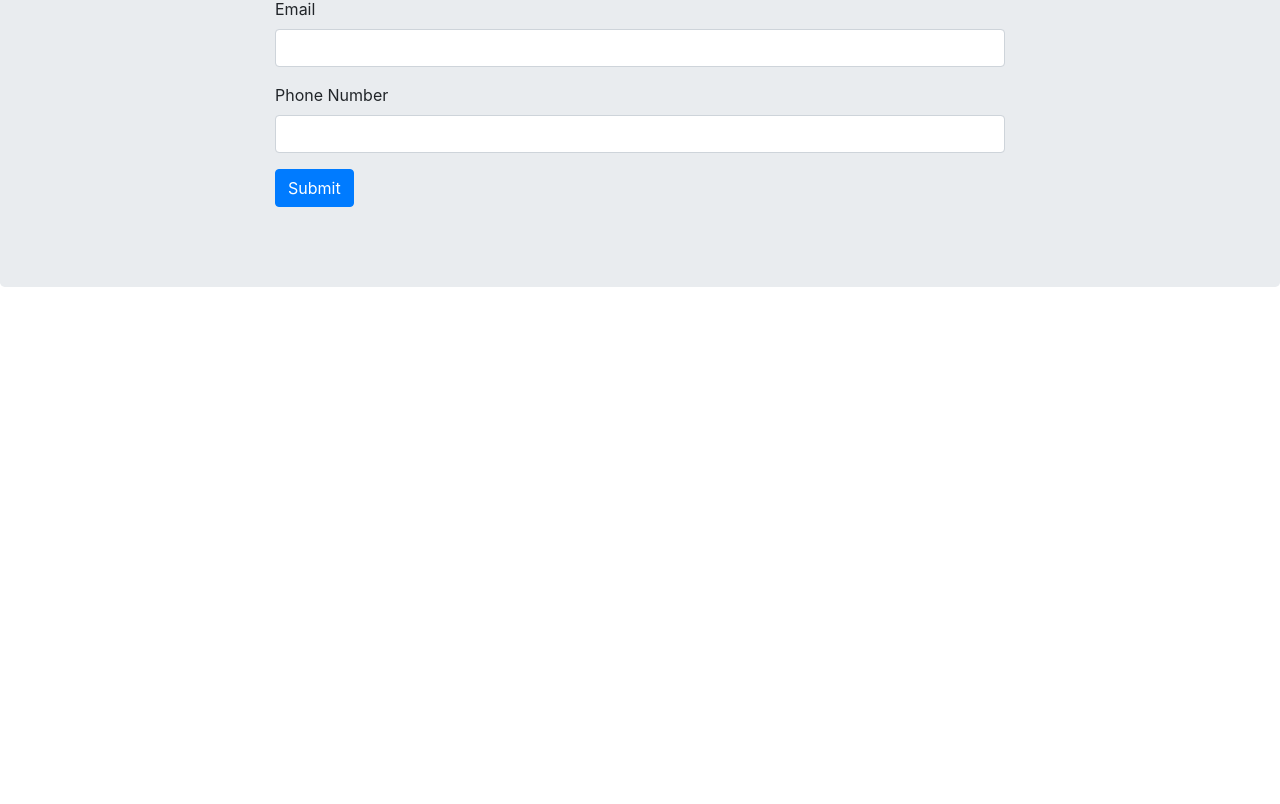
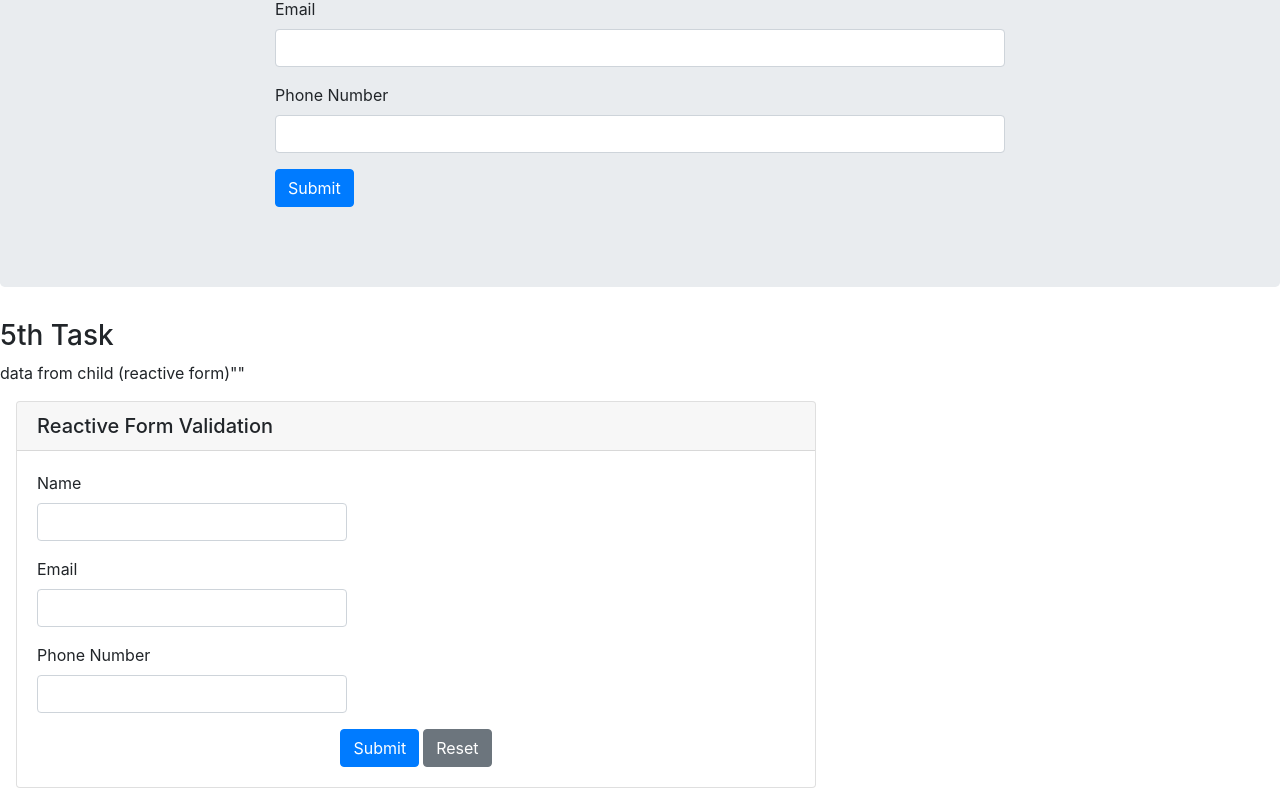
Before and after one commit to MukeshMkt/angularFirstProject, an Angular app: page / in a window 1280 px wide. Shown: the part 740-1544 px from the top of the page. Before the commit the page ends 1059 px from the top, so only its background shows below. Built offline with nearby package versions, Linux system fonts and the light colour scheme.

Commit message:
reactive form

```diff
--- a/src/app/app.component.html
+++ b/src/app/app.component.html
@@ -17,3 +17,8 @@
 <app-radio></app-radio>
 <h2>4th Task (Template Driven Form)</h2>
 <app-template-driven-form></app-template-driven-form>
+<h3>5th Task</h3>
+<p>data from child (reactive form){{ reactiveFormData | json }}</p>
+<app-reactive-form
+  (reactiveFormDataFunc)="reactiveFormDataFunc($event)"
+></app-reactive-form>
--- a/src/app/app.component.ts
+++ b/src/app/app.component.ts
@@ -7,6 +7,7 @@ import { Component } from '@angular/core';
 })
 export class AppComponent {
   title = 'Mukesh Kr Thakur';
+  reactiveFormData: any = '';
   data!: number;
   data1!: number;
   data2!: number;
@@ -14,4 +15,7 @@ export class AppComponent {
   updateData(item: number): void {
     this.data = item;
   }
+  reactiveFormDataFunc(reactiveFormData: any): void {
+    this.reactiveFormData = reactiveFormData;
+  }
 }
--- /dev/null
+++ b/src/app/reactive-form/reactive-form.component.html
@@ -0,0 +1,80 @@
+<div class="card m-3" style="width: 50rem">
+  <h5 class="card-header">Reactive Form Validation</h5>
+  <div class="card-body">
+    <form [formGroup]="registerForm" (ngSubmit)="onSubmit()">
+      <div class="form-row">
+        <div class="form-group col-5">
+          <label>Name</label>
+          <input
+            type="text"
+            formControlName="name"
+            class="form-control"
+            [ngClass]="{ 'is-invalid': submitted && registerForm.controls?.['name']?.errors }"
+          />
+          <div
+            *ngIf="submitted && registerForm.controls?.['name']?.errors"
+            class="invalid-feedback"
+          >
+            <div *ngIf="registerForm.controls?.['name']?.errors?.['required']">
+              Name is required!.
+            </div>
+          </div>
+        </div>
+      </div>
+      <div class="form-row">
+        <div class="form-group col-5">
+          <label>Email</label>
+          <input
+            type="text"
+            formControlName="email"
+            class="form-control"
+            [ngClass]="{ 'is-invalid': submitted && registerForm.controls?.['email']?.errors }"
+          />
+          <div
+            *ngIf="submitted && registerForm.controls?.['email']?.errors"
+            class="invalid-feedback"
+          >
+            <div *ngIf="registerForm.controls?.['email']?.errors?.['required']">
+              Email is required!.
+            </div>
+            <div *ngIf="registerForm.controls?.['email']?.errors?.['pattern']">
+              Email must be a valid email address!.
+            </div>
+          </div>
+        </div>
+      </div>
+      <div class="form-row">
+        <div class="form-group col-5">
+          <label>Phone Number</label>
+          <input
+            type="text"
+            formControlName="phoneNo"
+            class="form-control"
+            [ngClass]="{ 'is-invalid': submitted && registerForm.controls?.['phoneNo']?.errors }"
+          />
+          <div
+            *ngIf="submitted && registerForm.controls?.['phoneNo']?.errors"
+            class="invalid-feedback"
+          >
+            <div
+              *ngIf="registerForm.controls?.['phoneNo']?.errors?.['required']"
+            >
+              Phone Numberis required!.
+            </div>
+            <div
+              *ngIf="registerForm.controls?.['phoneNo']?.errors?.['pattern']"
+            >
+              Accept only number!!!!.
+            </div>
+          </div>
+        </div>
+      </div>
+      <div class="text-center">
+        <button class="btn btn-primary mr-1">Submit</button>
+        <button class="btn btn-secondary" type="reset" (click)="onReset()">
+          Reset
+        </button>
+      </div>
+    </form>
+  </div>
+</div>
--- /dev/null
+++ b/src/app/reactive-form/reactive-form.component.ts
@@ -0,0 +1,47 @@
+import { Component, OnInit, EventEmitter, Output } from '@angular/core';
+import { FormBuilder, FormGroup, Validators } from '@angular/forms';
+
+@Component({
+  selector: 'app-reactive-form',
+  templateUrl: './reactive-form.component.html',
+  styleUrls: ['./reactive-form.component.scss'],
+})
+export class ReactiveFormComponent implements OnInit {
+  submitted = false;
+
+  constructor(private formBuilder: FormBuilder) {}
+  @Output() reactiveFormDataFunc = new EventEmitter<any>();
+
+  ngOnInit() {}
+  registerForm = this.formBuilder.group({
+    name: ['', Validators.required],
+    email: [
+      '',
+      [
+        Validators.required,
+        Validators.pattern('[a-z0-9._%+-]+@[a-z0-9.-]+.[a-z]{2,4}$'),
+      ],
+    ],
+    phoneNo: [
+      '',
+      [
+        Validators.required,
+        Validators.pattern('^[+]*[(]{0,1}[0-9]{1,4}[)]{0,1}[-s./0-9]*$'),
+      ],
+    ],
+  });
+
+  onSubmit() {
+    this.submitted = true;
+    if (this.registerForm.invalid) {
+      return;
+    }
+    this.reactiveFormDataFunc.emit(this.registerForm.value);
+    console.log('jsonData', this.registerForm.value);
+  }
+
+  onReset() {
+    this.submitted = false;
+    this.registerForm.reset();
+  }
+}
```
Also changed, not shown: src/app/app.module.ts (+11 -3 lines), tsconfig.json (+3 -5 lines), src/app/reactive-form/reactive-form.component.scss (added), 1 other file (tests, documents, lock files or other folders).
